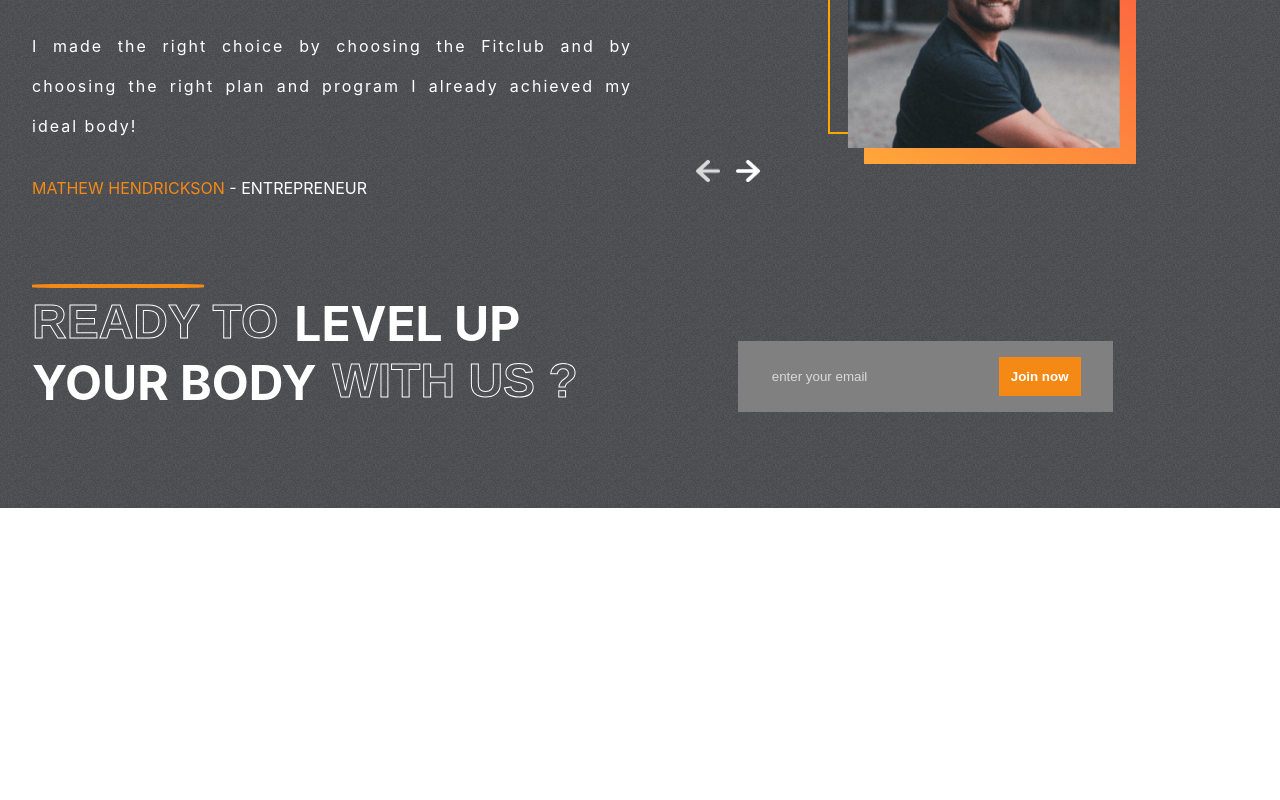
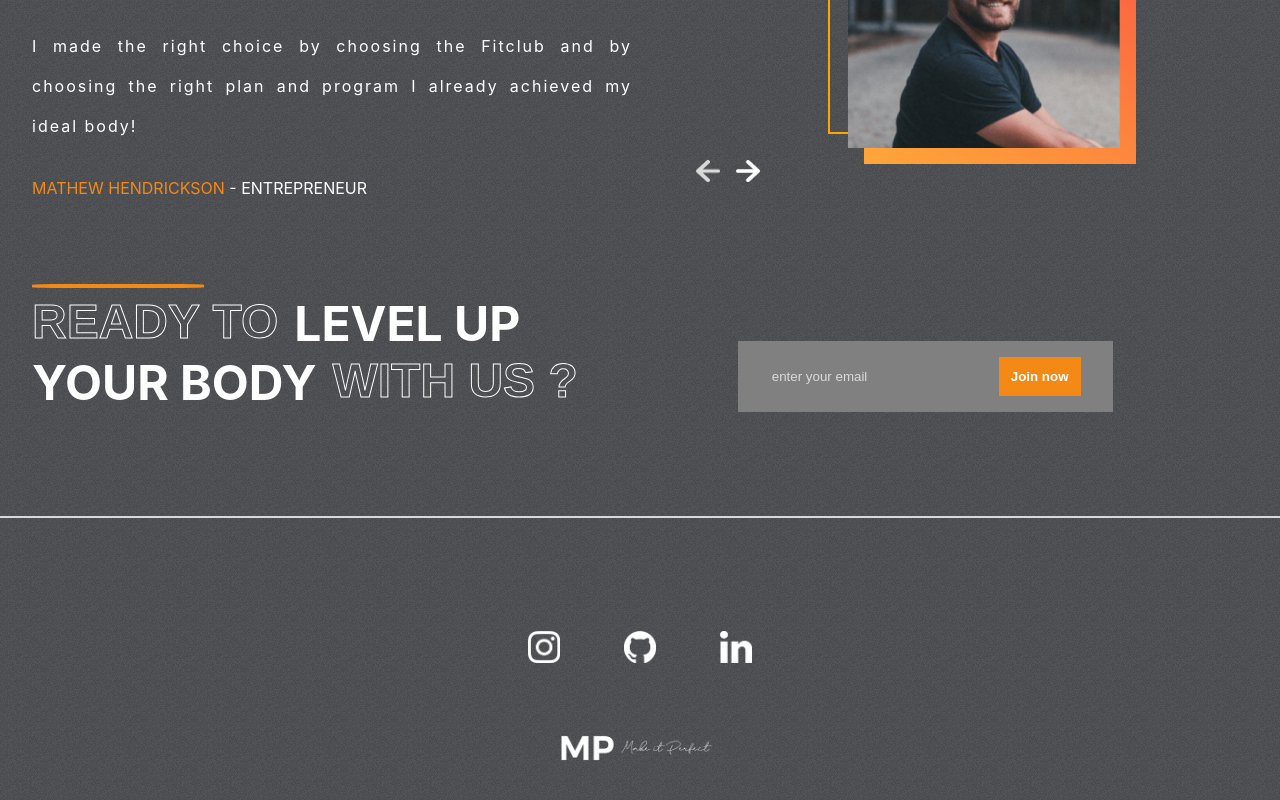
Before and after one commit to Shado2107/MP_siteweb, a React (Create React App) app: page / in a window 1280 px wide. Shown: the part 2730-3530 px from the top of the page. Before the commit the page ends 3238 px from the top, so only its background shows below. Built offline with nearby package versions, Linux system fonts and the light colour scheme.

Commit message:
footer end

```diff
--- a/src/components/Footer/Footer.css
+++ b/src/components/Footer/Footer.css
@@ -0,0 +1,34 @@
+.footer-container{
+    position: relative;
+}
+
+
+.footer-container>hr{
+    border: 1px solid var(--lightgray);
+}
+
+
+.footer{
+    padding: 1rem 2rem;
+    display: flex;
+    flex-direction: column;
+    gap: 4rem;
+    justify-content: center;
+    align-items: center;
+    height: 20rem;
+}
+
+.social-links{
+    display: flex;
+    gap: 4rem;
+}
+
+.social-links>img{
+    width: 2rem;
+    height: 2rem;
+    cursor: pointer;
+}
+
+.logo-f>img{
+    width: 10rem;
+}
--- a/src/components/Footer/Footer.jsx
+++ b/src/components/Footer/Footer.jsx
@@ -1,8 +1,24 @@
 import React from 'react';
+import './Footer.css'
+import instagram from '../../assets/instagram.png'
+import github from '../../assets/github.png'
+import logo from '../../assets/logo.png'
+import linkedin from '../../assets/linkedin.png'
 
 const Footer = () => {
     return (
-        <div>
+        <div className='footer-container'>
+            <hr/>
+            <div className="footer">
+                <div className="social-links">
+                    <img src={instagram} alt="" />
+                    <img src={github} alt="" />
+                    <img src={linkedin} alt="" />
+                </div>
+                <div className="logo-f">
+                    <img src={logo} alt="" />
+                </div>
+            </div>
 
         </div>
     );
```
